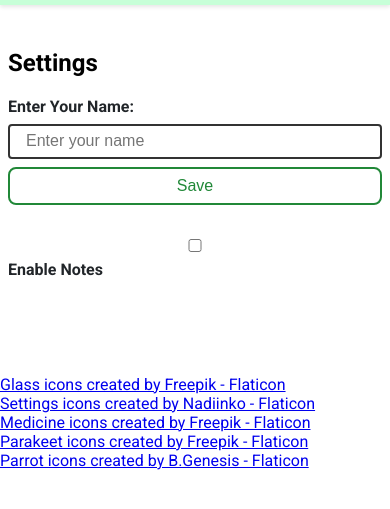
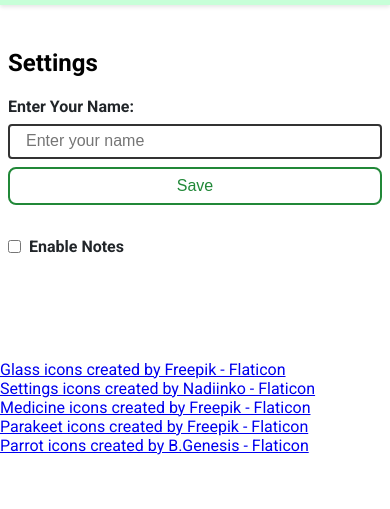
Before and after one commit to ilchec/HydrAte, a plain HTML site: page index.html in a window 390 px wide. Shown: the part 51-560 px from the top of the page. Drawn offline with Linux system fonts and the light colour scheme.

Commit message:
multiple enhancements

```diff
--- a/script.js
+++ b/script.js
@@ -171,7 +171,7 @@ function renderSettings() {
     <div id="memberSetup">
       ${member.name ? renderMemberSettings(member) : renderNewUserPrompt()}
     </div>
-    <div class="section">
+    <div class="section notes-checkbox-section">
       <input
         type="checkbox"
         id="enableNotes"
--- a/style.css
+++ b/style.css
@@ -365,5 +365,13 @@ button.remove-button:hover {
   #content {
     padding: .5rem; /* Add padding to the content */
   }
+  input[type="checkbox"] {
+    width: inherit !important;
+    margin-right: 0.5rem;
+  }
+
+  .notes-checkbox-section {
+    display: flex;
+  }
 
 }
```
